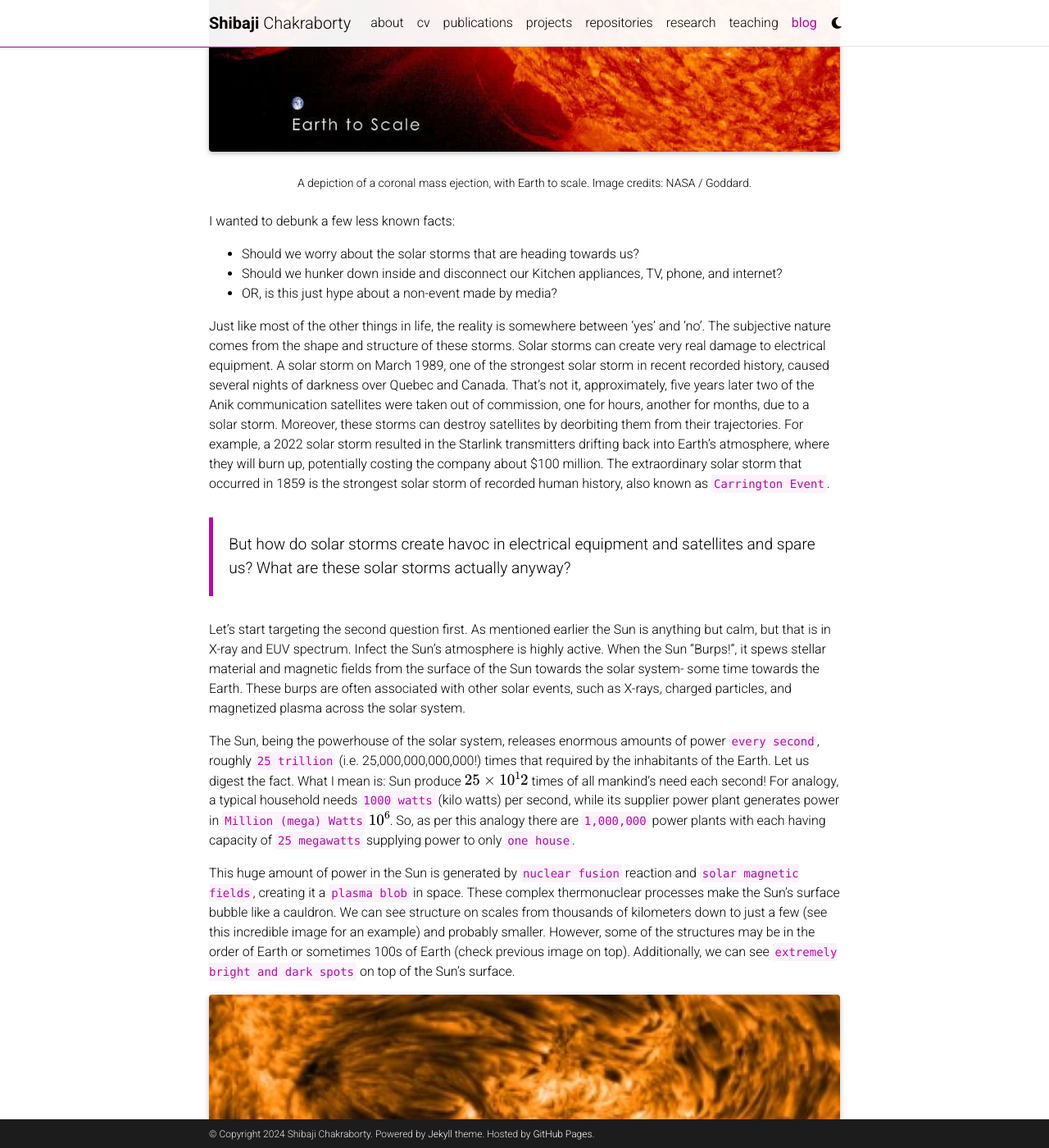
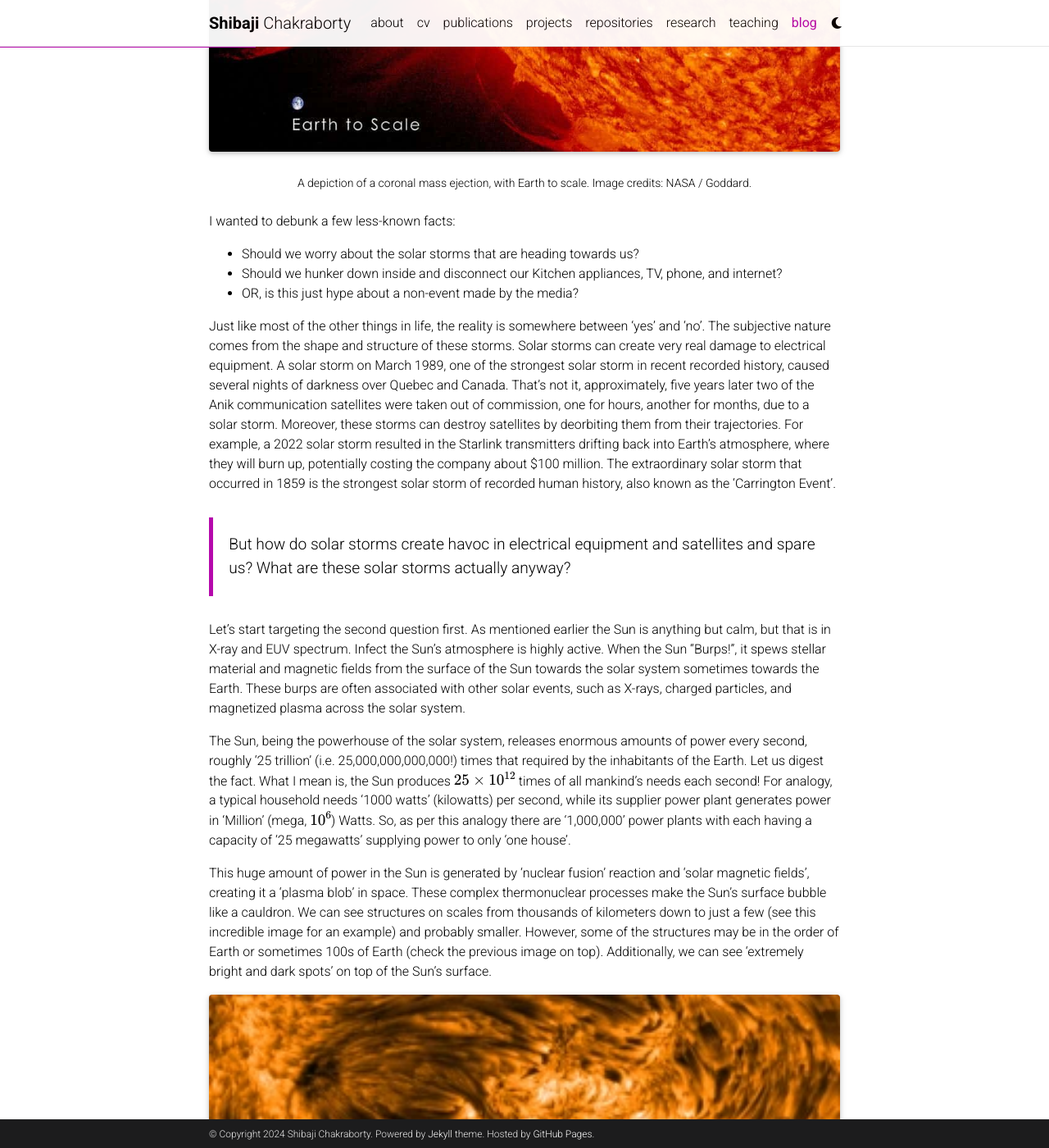
Before and after one commit to shibaji7/shibaji7.github.io, a Jekyll site: the page built from _posts/2024-04-16-solar-burps.md, in a window 1280 px wide and 1400 px high, scrolled down 1172 px. Shown: the whole window at 82% size. Built offline with Jekyll 4.4.1, drawn with Linux system fonts in a browser that asks for light colours; full-size pictures stand in for the smaller copies a plugin makes; comment, search, counter and statistics services are not loaded; a style sheet for code colours, icons or effects is not loaded; some of the changed text lies outside the part shown.

Commit message:
Updated Blogposts

```diff
--- a/_posts/2024-04-16-solar-burps.md
+++ b/_posts/2024-04-16-solar-burps.md
@@ -11,10 +11,10 @@
 editor: Subhasish Sarkar
 ---
 <blockquote>
-It was the last week of August 2017, the start of Fall semester; I was rushing in my bike towards Hutcheson Hall, Virginia Tech, to attend my graduate-level probability class. I received an email alert on my phone from NOAA stating there was a strong chance in `Solar Storm` that might impact Earth by next week. Being a noob in the field at that time (although I do not consider myself a connoisseur yet…) it felt incredibly impossible to observe a scenario like that during the last `solar cycle` (defined by the solar magnetic phases). Eventually, they were right about the prediction, and there was the biggest solar storm of that solar cycle that hits the Earth. NASA calls these solar storms `Solar Burps`.
+It was the last week of August 2017, the start of Fall semester; I was rushing in my bike towards Hutcheson Hall, Virginia Tech, to attend my graduate-level probability class. I received an email alert on my phone from NOAA stating there was a strong chance in Solar Storm that might impact Earth by next week. Being a noob in the field at that time (although I do not consider myself a connoisseur yet…) it felt incredibly impossible to observe a scenario like that during the last solar cycle (defined by the solar magnetic phases). Eventually, they were right about the prediction, and there was the biggest solar storm of that solar cycle that hits the Earth. NASA calls these solar storms Solar Burps.
 </blockquote>
 
-The Sun, in the visible spectrum, light that the human eye is sensitive to, looks remarkably consistent. It nonchalantly powers our solar system with its light and heat without any expectation from us or any other planet of the solar system, for that matter. So, how come a `Sun like` quiescent star can create a storm and we can never see that coming? One can unvail the truth if they observe Sun in X-ray spectrum. To be specific, the Sun in X-ray spectrum is the most hostile place for life in our solar system that `Burps` every now and then and create a problem for us.
+The Sun, in the visible spectrum, light that the human eye is sensitive to, looks remarkably consistent. It nonchalantly powers our solar system with its light and heat without any expectation from us or any other planet of the solar system, for that matter. So, how come a Sun-like quiescent star can create a storm and we can never see that coming? One can unveil the truth if he/she observes the Sun in the X-ray spectrum. To be specific, the Sun in the X-ray spectrum is the most hostile place for life in our solar system that Burps every now and then and creates a problem for us.
 
 > Don't worry the Sun has no digestive system, it does not eat humans, and has no digestive issues!
 
@@ -27,20 +27,20 @@
     A depiction of a coronal mass ejection, with Earth to scale. Image credits: NASA / Goddard.
 </div>
 
-I wanted to debunk a few less known facts:
+I wanted to debunk a few less-known facts:
 * Should we worry about the solar storms that are heading towards us?
 * Should we hunker down inside and disconnect our Kitchen appliances, TV, phone, and internet?
-* OR, is this just hype about a non-event made by media?
+* OR, is this just hype about a non-event made by the media?
 
-Just like most of the other things in life, the reality is somewhere between 'yes' and 'no'. The subjective nature comes from the shape and structure of these storms. Solar storms can create very real damage to electrical equipment. A solar storm on March 1989, one of the strongest solar storm in recent recorded history, caused several nights of darkness over Quebec and Canada. That’s not it, approximately, five years later two of the Anik communication satellites were taken out of commission, one for hours, another for months, due to a solar storm. Moreover, these storms can destroy satellites by deorbiting them from their trajectories. For example, a 2022 solar storm resulted in the Starlink transmitters drifting back into Earth’s atmosphere, where they will burn up, potentially costing the company about $100 million. The extraordinary solar storm that occurred in 1859 is the strongest solar storm of recorded human history, also known as `Carrington Event`.
+Just like most of the other things in life, the reality is somewhere between 'yes' and 'no'. The subjective nature comes from the shape and structure of these storms. Solar storms can create very real damage to electrical equipment. A solar storm on March 1989, one of the strongest solar storm in recent recorded history, caused several nights of darkness over Quebec and Canada. That's not it, approximately, five years later two of the Anik communication satellites were taken out of commission, one for hours, another for months, due to a solar storm. Moreover, these storms can destroy satellites by deorbiting them from their trajectories. For example, a 2022 solar storm resulted in the Starlink transmitters drifting back into Earth's atmosphere, where they will burn up, potentially costing the company about $100 million. The extraordinary solar storm that occurred in 1859 is the strongest solar storm of recorded human history, also known as the 'Carrington Event'.
 
 > But how do solar storms create havoc in electrical equipment and satellites and spare us? What are these solar storms actually anyway?
 
-Let's start targeting the second question first. As mentioned earlier the Sun is anything but calm, but that is in X-ray and EUV spectrum. Infect the Sun's atmosphere is highly active. When the Sun "Burps!", it spews stellar material and magnetic fields from the surface of the Sun towards the solar system- some time towards the Earth. These burps are often associated with other solar events, such as X-rays, charged particles, and magnetized plasma across the solar system.
+Let's start targeting the second question first. As mentioned earlier the Sun is anything but calm, but that is in X-ray and EUV spectrum. Infect the Sun's atmosphere is highly active. When the Sun "Burps!", it spews stellar material and magnetic fields from the surface of the Sun towards the solar system sometimes towards the Earth. These burps are often associated with other solar events, such as X-rays, charged particles, and magnetized plasma across the solar system.
 
-The Sun, being the powerhouse of the solar system, releases enormous amounts of power `every second`, roughly `25 trillion` (i.e. 25,000,000,000,000!) times that required by the inhabitants of the Earth. Let us digest the fact. What I mean is: Sun produce $$25\times 10^12$$ times of all mankind's need each second! For analogy, a typical household needs `1000 watts` (kilo watts) per second, while its supplier power plant generates power in `Million (mega) Watts` $$10^6$$. So, as per this analogy there are `1,000,000` power plants with each having capacity of `25 megawatts` supplying power to only `one house`.
+The Sun, being the powerhouse of the solar system, releases enormous amounts of power every second, roughly '25 trillion' (i.e. 25,000,000,000,000!) times that required by the inhabitants of the Earth. Let us digest the fact. What I mean is, the Sun produces $$25\times10^{12}$$ times of all mankind's needs each second! For analogy, a typical household needs '1000 watts' (kilowatts) per second, while its supplier power plant generates power in 'Million' (mega, $$10^{6}$$) Watts. So, as per this analogy there are '1,000,000' power plants with each having a capacity of '25 megawatts' supplying power to only 'one house'.
 
-This huge amount of power in the Sun is generated by `nuclear fusion` reaction and `solar magnetic fields`, creating it a `plasma blob` in space. These complex thermonuclear processes make the Sun’s surface bubble like a cauldron. We can see structure on scales from thousands of kilometers down to just a few (see this incredible image for an example) and probably smaller. However, some of the structures may be in the order of Earth or sometimes 100s of Earth (check previous image on top). Additionally, we can see `extremely bright and dark spots` on top of the Sun's surface.
+This huge amount of power in the Sun is generated by 'nuclear fusion' reaction and 'solar magnetic fields', creating it a 'plasma blob' in space. These complex thermonuclear processes make the Sun's surface bubble like a cauldron. We can see structures on scales from thousands of kilometers down to just a few (see this incredible image for an example) and probably smaller. However, some of the structures may be in the order of Earth or sometimes 100s of Earth (check the previous image on top). Additionally, we can see 'extremely bright and dark spots' on top of the Sun's surface.
 
 <div class="row mt-3">
     <div class="col-sm mt-3 mt-md-0">
@@ -51,31 +51,31 @@
     A closer look at the Sun's surface, showing solar active regions and sunspots. Image credits: NASA / Goddard.
 </div>
 
-These extremely bright and dark spots are referred to as `solar active regions` and `Sunspots`. All these structures stem from `intense magnetic field activity` and `plasma processes`. They act tike energy storage units and possess enormous amounts of energy within them. Magnetic and plasma activities deposits energy into these regions semi-periodically. Suppose regions are unable to store the energy. In that case, they release it to outer space by producing huge flares/eruptions, which send billions of tons of hot `plasma` (energetic charged particles) into space travelling at two million kilometers per hour, commonly known as `Coronal Mass Ejection (CME)` or `Solar Burps`.
+These extremely bright and dark spots are referred to as 'solar active regions' and 'Sunspots'. All these structures stem from intense magnetic field activity and plasma processes. They act like energy storage units and possess enormous amounts of energy within them. Magnetic and plasma activities deposit energy into these regions semi-periodically. Suppose regions are unable to store the energy. In that case, they release it to outer space by producing huge flares/eruptions, which send billions of tons of hot 'plasma' (the energetic charged particles) into space traveling at two million kilometers per hour, commonly known as 'Coronal Mass Ejection (CME)' or 'Solar Burps'.
 
-NNow, let’s deal with the first question: Why these solar storms spare us, humans, or any other living organisms, and impact the electrical equipment. The answer to this question is two-fold. First, unlike tropical storms (which stem from atmospheric temperature or pressure difference), solar storms are `magnetic storms`. What do I mean by that? In short, these storms stem from electric and magnetic potential differences. I will discuss that in detail in a separate post.
+Now, let's deal with the first question: Why the solar storms spare us, humans, or any other living organisms, and impact the electrical equipment. The answer to this question is two-fold. First, unlike tropical storms (which stem from atmospheric temperature or pressure difference), solar storms are 'magnetic storms'. What do I mean by that? In short, these storms stem from electric and magnetic potential differences. I will discuss that in detail in a separate post.
 
-> Why `magnetic storm` is a problem for electrical equipments?
+> Why 'magnetic storm' is a problem for electrical equipment?
 
-Well, over 200 years ago `Michael Faraday` demonstrated that if you hold a bar magnet and move it rapidly near a wire, it will produce an electric current through the wire. It is the same principle that is used by `turbine-dynamo` in power plants to create electrical power. It’s a straightforward but remarkably profound idea, scientists called it `electromagnetic induction`. These solar `magnetic storms` can change magnetic fields around the Earth that are hundreds of thousands of kilometers long, leading to a strong induction on the Earth surface. Now the wires around us, some of them are tens and hundreds of kilometers across (e.g., high volatge transmission lines carying power from power grids to local distribution station or our house), start getting some serious induced electrical currents. One example was, March 1989 storm, that caused enough electrical surge to shut down the Quebec power grid. Hence, `electromagnetic induction` the electrical equipment on power grids is `prone` to large scale `magnetic storms`, unlike humans.
+Well, over 200 years ago 'Michael Faraday' demonstrated that if you hold a bar magnet and move it rapidly near a wire, it will produce an electric current through the wire. It is the same principle that is used by turbine-dynamo in power plants to create electrical power. It's a straightforward but remarkably profound idea, scientists called it electromagnetic induction. These solar magnetic storms can change magnetic fields around the Earth that are hundreds of thousands of kilometers long, leading to a strong induction on the surface of the Earth. Now the wires around us, some of them are tens and hundreds of kilometers across (e.g., high voltage transmission lines carrying power from power grids to local distribution stations or our houses), start getting some serious induced electrical currents. One example was, the March 1989 storm, that caused enough electrical surge to shut down the Quebec power grid. Hence, the electrical equipments and power grids are prone to large-scale magnetic storms, unlike humans.
 <div class="row mt-3">
     <div class="col-sm mt-3 mt-md-0">
         {% include figure.html path="assets/img/Sun-Earth.png" class="img-fluid rounded z-depth-1" zoomable=true %}
     </div>
 </div>
 <div class="caption">
-    A depiction of the Sun-Earth system. The image illustrates how Earth's magnetic fields get distorted by CME and diverts million tons of plasma. Image credits: NASA / Goddard.
+    A depiction of the Sun-Earth system. The image illustrates how Earth's magnetic fields get distorted by CME and divert millions of tons of plasma. Image credits: NASA / Goddard.
 </div>
 
-While we are not susceptible to magnetic induction, `high energy plasma` can cause severe damage to any living organism. But the good news is magnetic fields and atmosphere around the Earth protect us from the worst of these high energy particles and solar radiation.
+While we are not susceptible to magnetic induction, 'high-energy plasma' can cause severe damage to any living organism. But the good news is magnetic fields and the atmosphere around the Earth protect us from the worst of these high-energy particles and solar radiation.
 
 > Are we often right in the firing line?
 
-The short answer to this question is `yes`. While billions of tons of plasma (and X-rays) are travelling at `relativistic speed` (a speed that reaches the speed of light) like it would wipe out everything in its path, by the time it reaches the Earth it’s spread out over a vast area. This space near the Earth, where there is no atmosphere, or we are protected by Earth's magnetic field is called near-Earth space or `Geo-space`. The density of plasma is so low here that if you could imagine standing up in the `wind` of particle travelling at millions of kilometers an hour, you wouldn’t feel a thing, but your body cells will. While one short does of these high energy plasma particles might not kill you, but a prolonged and constant bombardment of DNA leads to cancer. That’s one of the reasons why sending astronauts to Mars is so tough. But don't worry if you are not travelling to Mars soon, and I guess Elon is building some protective shielding for us in his space shuttle to Mars (a topic for separate story!).
+The short answer to this question is 'yes'. While billions of tons of plasma (and X-rays) are traveling at 'relativistic speed' (a speed that reaches the speed of light) like it would wipe out everything in its path, by the time it reaches the Earth it's spread out over a vast area. This space near the Earth, where there is no atmosphere, or we are protected by Earth's magnetic field is called near-Earth space or 'Geo-space'. The density of plasma is so low here that if you could imagine standing up in the wind of particles traveling at millions of kilometers an hour, you wouldn't feel a thing, but your body cells will. While one short dose of these high-energy plasma particles might not kill you, but a prolonged and constant bombardment of DNA leads to cancer. That's one of the reasons why sending astronauts to Mars is so tough. But don't worry if you are not traveling to Mars soon, and I guess Elon is building some protective shielding for us in his space shuttle to Mars (a topic for a separate story!).
 
-Imagination aside, these have severe impact on our modern civilization. Losing satellites and power grids can cost billions of dollars. Most of them can cause irreplaceable damage, not to mention public safety issues. So, it should come as no surprise that predicting these events, and building safety measures for both satellites and power distribution systems is one of the primary goals of national security. Early warning systems are well in place now – we get anywhere between two-to-five days’ notice. Check [NOAA](https://noaa.gov/) websites if you want to get more details on this.
+Imagination aside, these have a severe impact on our modern civilization. Losing satellites and power grids can cost billions of dollars. Most of them can cause irreplaceable damage, not to mention public safety issues. So, it should come as no surprise that predicting these events and building safety measures for both satellites and power distribution systems is one of the primary goals of national security. Early warning systems are well in place now - we get anywhere between two-to-five days' notice. Check NOAA websites if you want to get more details on this.
 
-> Can we observe a remanence of a `magnetic storms`?
+> Can we observe a remanence of a `magnetic storm`?
 <div class="row mt-3">
     <div class="col-sm mt-3 mt-md-0">
         {% include figure.html path="assets/img/Aurora.png" class="img-fluid rounded z-depth-1" zoomable=true %}
@@ -85,10 +85,10 @@
     A green aurora, somewhere in the Alask, USA. Image credits: University Alaska at Fairbanks.
 </div>
 
-Every storm comes with a `Rainbow`. Just like any tropical storm, `magnetic storm` create its own `Rainbow`; we refer it as `Aurora`. It is an out-of-the-world scene one can experience. Earth's magnetic fields divert the energetic plasma particles, trap a part of those energetic particles and stream them around the Earth's magnetic pole causing `Aurora`. More about `Aurora` and their formation mechanism in a later post...
+Every storm comes with a 'Rainbow'. Just like any tropical storm, a magnetic storm creates its own Rainbow (kind of); we refer to it as 'Aurora'. It is an out-of-the-world scene one can experience. Earth's magnetic fields divert the energetic plasma particles, trap a part of those energetic particles and stream them around the Earth's magnetic pole causing Aurora. More about Aurora and their formation mechanism in a later post…
 
-In summary, we have not seen really seen a truly large `solar storm` and associated `magnetic storm` in over 100 years. Neither of these two events in March 1989 or September 2017 compares to the great solar storm of 1859 (`Carrington Event`), which known to be the largest known `solar storm`. With the insurgence of modern numerical techniques and AI tool we `think` we have the capability of predicting the scale of a large `solar storm`. The reality might be much grave than what we expect, the reason of our reliance of electrical equipment and satellites increasing day-by-day, and we are unaware of the fact how much a large `solar storm` may cost us!
+In summary, we have not seen a truly large solar storm and associated magnetic storm in over 100 years. Neither of these two events in March 1989 or September 2017 compares to the great solar storm of 1859 ('Carrington Event'), which is known to be the largest known 'solar storm'. With the insurgence of modern numerical techniques and AI tools, we think we have the capability of predicting the scale of a large solar storm. The reality might be much grave than what we expect, the reason of our reliance of electrical equipment and satellites increasing day-by-day, and we are unaware of the fact how much a large solar storm may cost us!
 
 <blockquote>
-While Sun may give us life, one extra big `Burp` could produce some grave problems. I would like to 'think' myself as a non-believer but may be this is the reason ancient civilizations treated the Sun as a God!
+While Sun may give us life, one extra big 'Burp' could produce some grave problems. I would like to 'think' myself as a non-believer but may be this is the reason ancient civilizations treated the Sun as a God!
 </blockquote>
```
